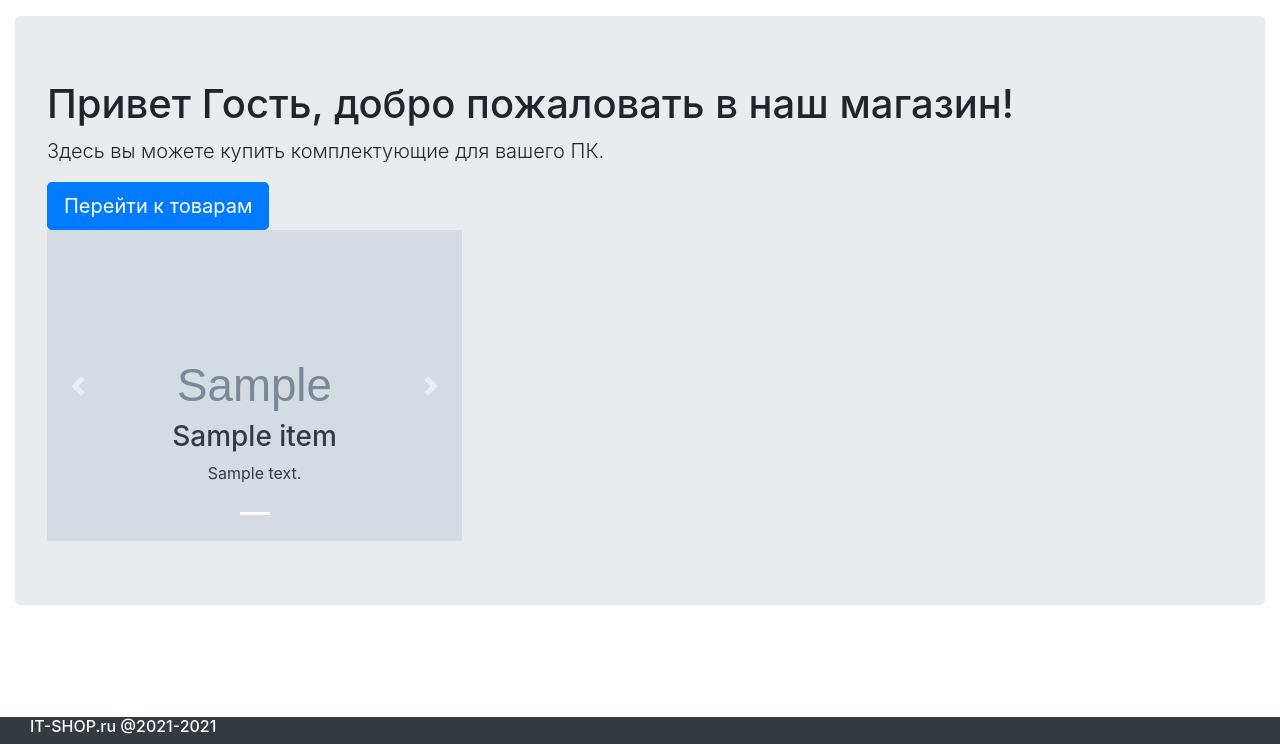
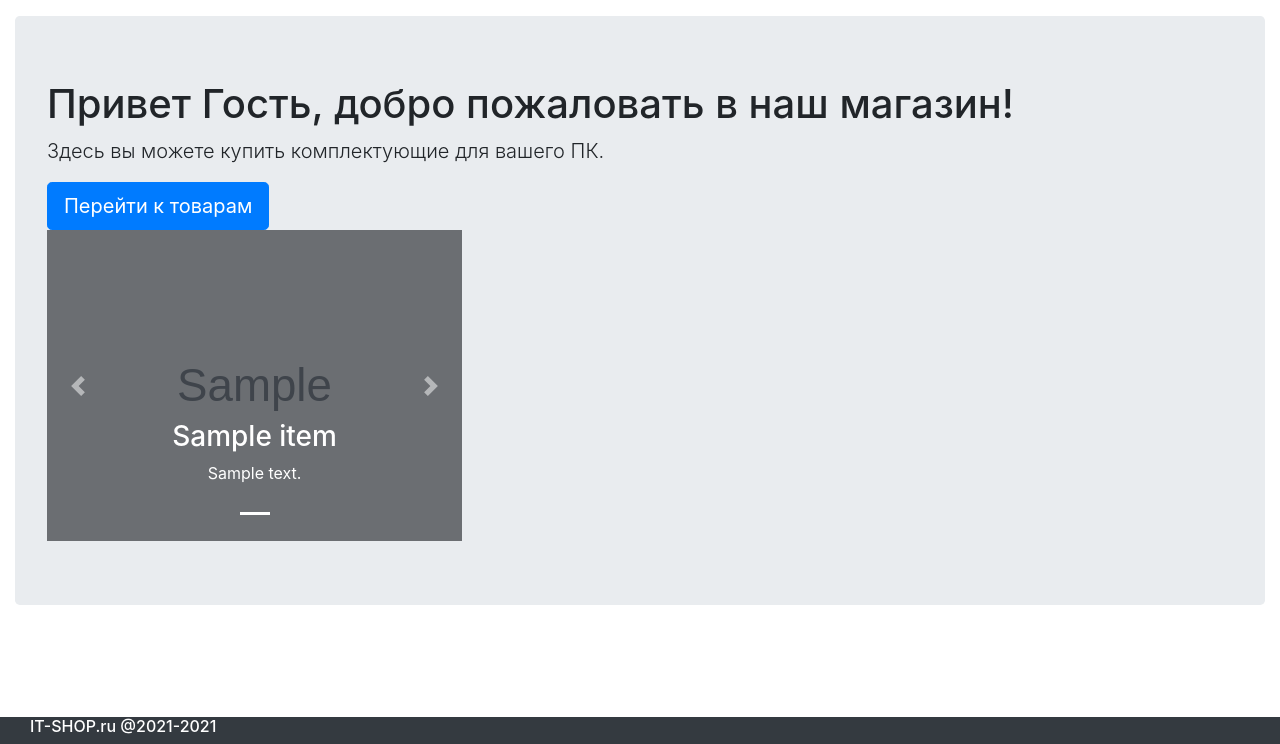
Before and after one commit to REDxEYE/Temp_repo, a Django app: page /shop/home/ in a window 1280 px wide. Shown: the part 56-800 px from the top of the page. Run offline with Django 3.2, Linux system fonts and the light colour scheme; tables that the repository leaves empty hold one stand-in row (values such as "Sample post"); grey boxes marked "Sample" are stand-in pictures; some libraries are stand-ins or nearby versions.

Commit message:
darken image

```diff
--- a/templates/online_shop/home.html
+++ b/templates/online_shop/home.html
@@ -21,9 +21,9 @@
                 </ol>
                 <div class="carousel-inner" role="listbox">
                     <div class="carousel-item active">
-                        <img class="d-block w-100" src="{{ active.image.url }}"
+                        <img class="d-block w-100" src="{{ active.image.url }}" style="filter: brightness(50%)"
                              alt="{{ active.shot_desc }}">
-                        <div class="carousel-caption d-none d-md-block text-dark">
+                        <div class="carousel-caption d-none d-md-block">
                             <h3>{{ active.name }}</h3>
                             <p>{{ active.shot_desc }}</p>
                         </div>
@@ -31,9 +31,9 @@
                     {% if other %}
                         {% for item in other %}
                             <div class="carousel-item">
-                                <img class="d-block w-100" src="{{ item.image.url }}"
+                                <img class="d-block w-100" src="{{ item.image.url }}" style="filter: brightness(50%)"
                                      alt="{{ item.shot_desc }}">
-                                <div class="carousel-caption d-none d-md-block text-dark">
+                                <div class="carousel-caption d-none d-md-block">
                                     <h3>{{ item.name }}</h3>
                                     <p>{{ item.shot_desc }}</p>
                                 </div>
```
